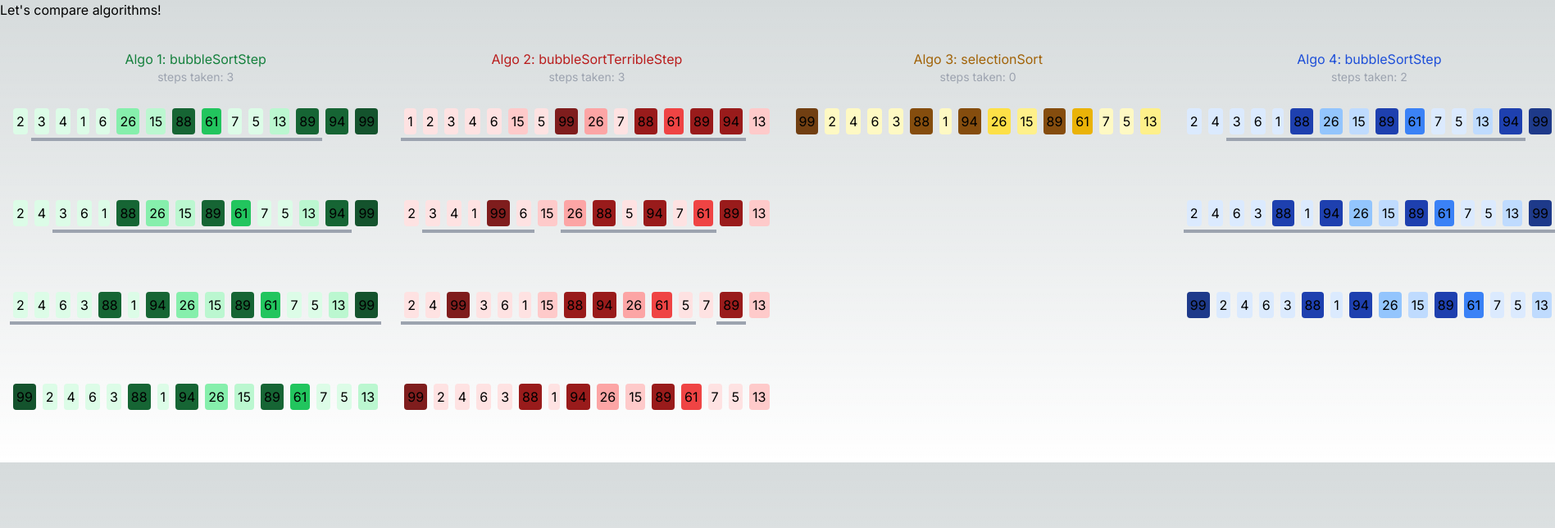
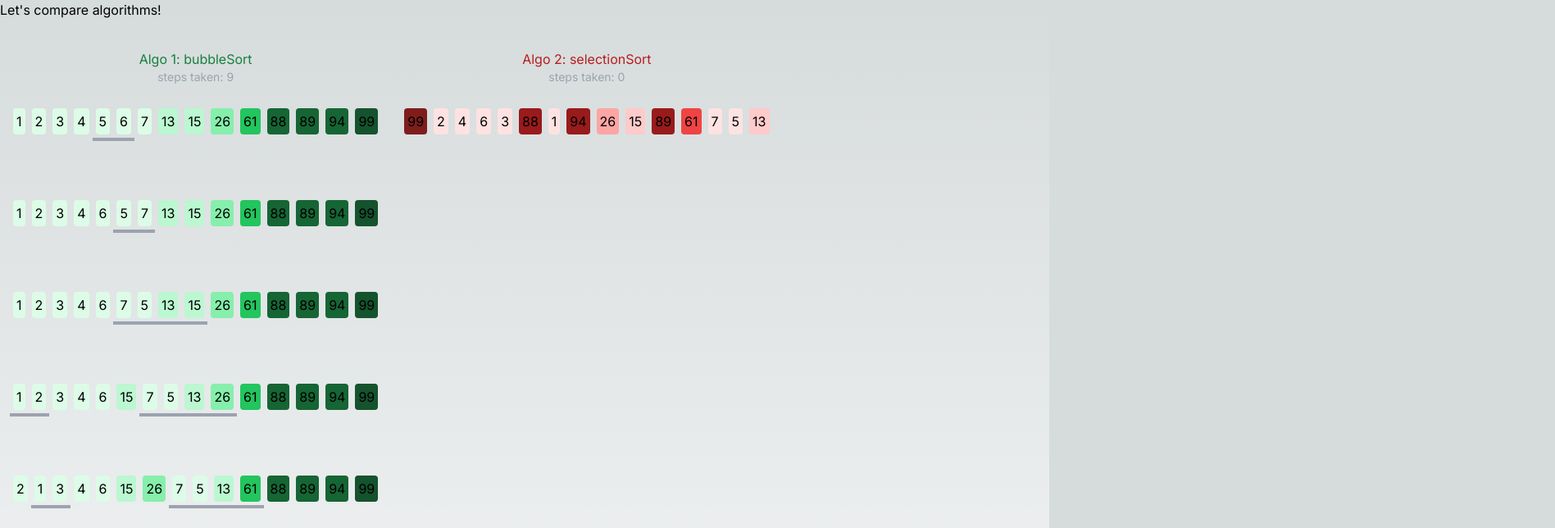
Before and after one commit to yablochko8/algo-visualize, a Next.js app: page / in a window 1280 px wide. Shown: the top 644 px of the page at 82% size, 1897 px wide, since content can reach past the window. Built offline with nearby package versions, Linux system fonts and the light colour scheme.

Commit message:
working build for sort & callback, bubbleSort only

```diff
--- a/src/algorithms/bubbleSort.ts
+++ b/src/algorithms/bubbleSort.ts
@@ -1,10 +1,10 @@
+import { arraysAreEqual } from "./compareArrays";
+
 const shouldSwapFn = (elem1: number, elem2: number): boolean => {
   return elem2 < elem1;
 };
 
-export const bubbleSortStep = (
-  arr: number[]
-): { array: number[]; hasChanged: boolean } => {
+const bubbleSortStep = (arr: number[]): number[] => {
   const newArray = [...arr];
   let hasChanged = false;
 
@@ -21,7 +21,24 @@ export const bubbleSortStep = (
       hasChanged = true;
     }
   }
-  return { array: newArray, hasChanged };
+  return newArray;
+};
+
+export const bubbleSort = (
+  inputArray: number[],
+  callback?: (interstepArray: number[], callbackRef: number) => void,
+  callbackRef?: number
+): number[] => {
+  const interstepArray = bubbleSortStep(inputArray);
+
+  if (!arraysAreEqual(interstepArray, inputArray)) {
+    if ((callback && callbackRef) || (callback && callbackRef === 0)) {
+      callback(interstepArray, callbackRef);
+    }
+    const newArray = bubbleSort(interstepArray, callback, callbackRef);
+    return newArray;
+  }
+  return interstepArray;
 };
 
 // export const bubbleSortWrapped = (
--- /dev/null
+++ b/src/algorithms/compareArrays.ts
@@ -0,0 +1,3 @@
+export const arraysAreEqual = (arr1: number[], arr2: number[]): boolean => {
+  return JSON.stringify(arr1) === JSON.stringify(arr2);
+};
--- a/src/app/page.tsx
+++ b/src/app/page.tsx
@@ -1,11 +1,9 @@
 "use client"
 
 import React, { useEffect, useState } from "react";
-import { bubbleSortStep } from "@/algorithms/bubbleSort";
-import { bubbleSortTerribleStep } from "@/algorithms/bubbleSortTerrible";
+import { bubbleSort, bubbleSortStep } from "@/algorithms/bubbleSort";
 import { selectionSort } from "@/algorithms/selectionSort";
-
-
+import { arraysAreEqual } from "@/algorithms/compareArrays";
 
 // all classes of BG color I expect to call from Tailwind:
 // bg-green-50 bg-green-100 bg-green-200 bg-green-300 bg-green-400 bg-green-500
@@ -27,7 +25,6 @@ import { selectionSort } from "@/algorithms/selectionSort";
 // doesn't generate the necessary CSS.
 
 const algoColors = ["green", "red", "yellow", "blue"]
-
 
 const INITIAL_ARRAY = [99, 2, 4, 6, 3, 88, 1, 94, 26, 15, 89, 61, 7, 5, 13]
 
@@ -53,14 +50,10 @@ const initiateAlgoStats = (howManyAlgos: number): algoStats[] => {
   return result;
 }
 
-const altSortAlgo2 = bubbleSortStep
-
 type algoStats = {
   stepsTaken: number;
   timeTaken: number;
 }
-
-
 
 const normalizedElement = (element: number, array: number[]) => {
   const realNum = element / Math.max(...array)
@@ -71,43 +64,31 @@ const normalizedElement = (element: number, array: number[]) => {
 }
 
 export default function Home() {
-  const algos = [bubbleSortStep, bubbleSortTerribleStep, selectionSort, altSortAlgo2]
+  const algos = [bubbleSort, selectionSort]
 
   const [algoResults, setAlgoResults] = useState<number[][][]>(initiateAlgoResults(algos.length))
   const [algoStats, setAlgoStats] = useState<algoStats[]>(initiateAlgoStats(algos.length))
 
   const [globalStep, setGlobalStep] = useState<number>(0)
 
-
-
-  const oneAlgoCycle = (i: number) => {
-    const algoFunction = algos[i]
-    const oneStepResult = algoFunction(algoResults[i][0])
-    if (oneStepResult.hasChanged) {
-
+  const captureInterstepSnapsot = (interstepArray: number[], algoIndex: number) => {
     // Create container for new results, and add latest result in
     const newResults = [...algoResults]
-      newResults[i].unshift(oneStepResult.array)
+    newResults[algoIndex].unshift(interstepArray)
 
     // Update global result set each time a single algo has new results
     const newAlgoStats = algoStats
-      newAlgoStats[i].stepsTaken += 1
+    newAlgoStats[algoIndex].stepsTaken += 1
     setAlgoStats(newAlgoStats)
     setAlgoResults(newResults)
   }
-  }
-
 
   useEffect(() => {
     for (let i = 0; i < algos.length; i++) {
-      // we should not run all of these at the same time
-      if (globalStep % algos.length === i) {
-        oneAlgoCycle(i)
+      const algoFunction = algos[i]
+      algoFunction(algoResults[i][0], captureInterstepSnapsot, i)
     }
-    }
-    setTimeout(() => setGlobalStep(globalStep + 1), 500)
-
-  }, [globalStep])
+  }, [])
 
   return (
     <div>
```
Lines whose indentation alone changed are shown as unchanged.
